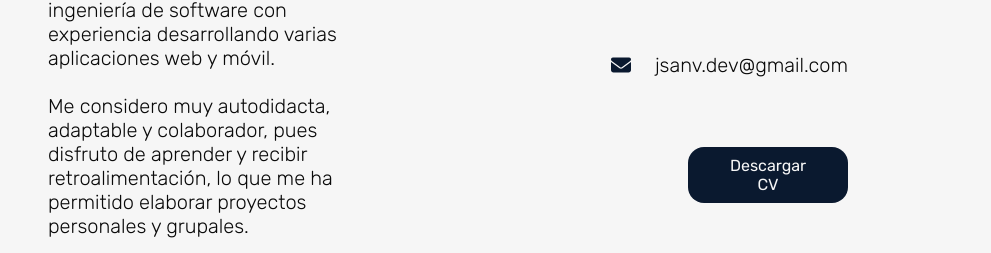
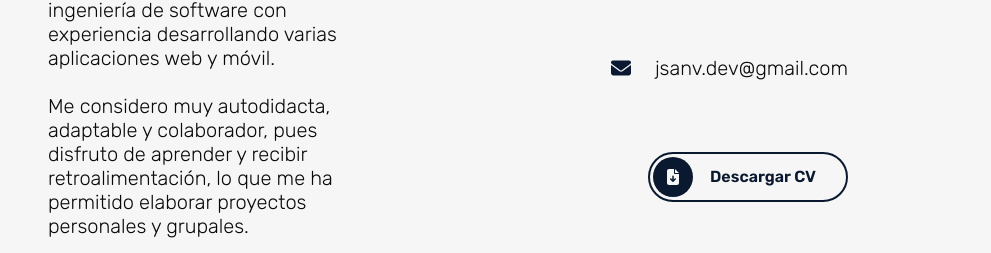
Before and after one commit to George2811/my-portfolio, a React (Create React App) app: page / in a window 1280 px wide. Shown: the part 1068-1321 px from the top of the page, without its empty margins (144-1135 px from the left). Built offline with nearby package versions, Linux system fonts and the light colour scheme.

Commit message:
fixed cv button

```diff
--- a/public/index.html
+++ b/public/index.html
@@ -2,7 +2,7 @@
 <html lang="en">
   <head>
     <meta charset="utf-8" />
-    <link rel="icon" href="%PUBLIC_URL%/favicon.ico" />
+    <link rel="icon" href="%PUBLIC_URL%/JS.ico" />
     <meta name="viewport" content="width=device-width, initial-scale=1" />
     <meta name="theme-color" content="#000000" />
     <meta
@@ -26,7 +26,7 @@
       work correctly both with client-side routing and a non-root public URL.
       Learn how to configure a non-root public URL by running `npm run build`.
     -->
-    <title>React App</title>
+    <title>Jorge Sánchez</title>
   </head>
   <body>
     <noscript>You need to enable JavaScript to run this app.</noscript>
--- a/src/components/About/About.css
+++ b/src/components/About/About.css
@@ -34,72 +34,69 @@
     font-weight: lighter;
     text-align: start;
 }
-/* .about__button {
-    width: 15rem;
-    padding: 1rem 2rem;
-    border: none;
-    outline: none;
+
+.btn-slide {
+    position: relative;
+    display: inline-block;
+    height: 50px;
+    width: 200px;
+    line-height: 46px;
+    padding: 0;
+    border-radius: 50px;
+    background: var(--white);
+    border: 2px solid var(--darkBlue);
+    transition: .5s;
+}
+.btn-slide:hover {
     background-color: var(--darkBlue);
-    color: var(--lightBlue);
-    display: flex;
-    justify-content: space-around;
-    border-radius: 2rem;
-    font-size: 20px;
-    font-weight: 400;
-    transition: all 0.5s ease;
 }
-.about__button:hover {
-    cursor: pointer;
+.btn-slide:hover span.circle {
+    left: 100%;
+    margin-left: -45px;
     background-color: var(--white);
     color: var(--darkBlue);
-    box-shadow: inset 0 0 0 2px var(--darkBlue);
-} */
-/*.about__button:hover {
-    cursor: pointer;
-    filter: brightness(2);
-}*/
-
-.about__button {
-    position: relative;
-    width: 10rem;
-    height: 3.5rem;
+}
+.btn-slide:hover span.btn__title {
+    left: 40px;
+    opacity: 0;
+}
+.btn-slide:hover span.btn__title-hover {
+    opacity: 1;
+    left: 40px;
+}
+.btn-slide span.circle {
+    display: block;
     background-color: var(--darkBlue);
     color: var(--white);
-    border: none;
-    border-radius: 1rem;
-    cursor: pointer;
-    transition: width .5s,
-    border-radius .5s;
-    text-align: center;
-}
-.about__button *{
     position: absolute;
-    top: 50%;
-    left: 50%;
-    transform: translate(-50%, -50%);
-    transition: opacity .25s;
-}
-.btn__icon {
-    top: 60%;
-    left: 60%;
-    color: var(--darkBlue);
-    opacity: 0;
-    margin: 0;
-}
-.about__button:focus {
-    width: 4rem;
-    height: 4rem;
-    background-color: var(--lightBlue);
+    float: left;
+    margin: 3px;
+    line-height: 42px;
+    height: 40px;
+    width: 40px;
+    top: 0;
+    left: 0;
+    transition: .5s;
     border-radius: 50%;
 }
-.about__button:focus .btn__text {
+.btn-slide span.btn__title,
+  .btn-slide span.btn__title-hover {
+    position: absolute;
+    left: 60px;
+    text-align: center;
+    margin: 0 auto;
+    font-size: 16px;
+    font-weight: bold;
+    color: var(--darkBlue);
+    transition: .5s;
+}
+.btn-slide span.btn__title-hover {
+    left: 80px;
     opacity: 0;
 }
-.about__button:focus .btn__icon {
-    opacity: 1;
-    transition-delay: .5s;
+.btn-slide span.btn__title-hover {
+    color: var(--white);
 }
-
 
 @media (max-width: 890px) {
     .about__section{
--- a/src/components/About/About.js
+++ b/src/components/About/About.js
@@ -28,9 +28,12 @@ export default function About(props) {
                         <FontAwesomeIcon className="icons" icon={faEnvelope}/>
                         jsanv.dev@gmail.com
                     </span>
-                    <a href={cv} download='JorgeSanchez_CV.pdf' className='about__button'>
-                        <span className='btn__text'>Descargar CV</span>
-                        <FontAwesomeIcon className='btn__icon' icon={faFileArrowDown}/>
+                    <a href={cv} download='JorgeSanchez_CV.pdf' class="btn-slide">
+                        <span class="circle">
+                            <FontAwesomeIcon className='btn__icon' icon={faFileArrowDown}/>
+                        </span>
+                        <span class="btn__title">Descargar CV</span>
+                        <span class="btn__title-hover">Click aquí</span>
                     </a>
                 </div>
             </div>
```
Also changed, not shown: 1 other file (tests, documents, lock files or other folders).
